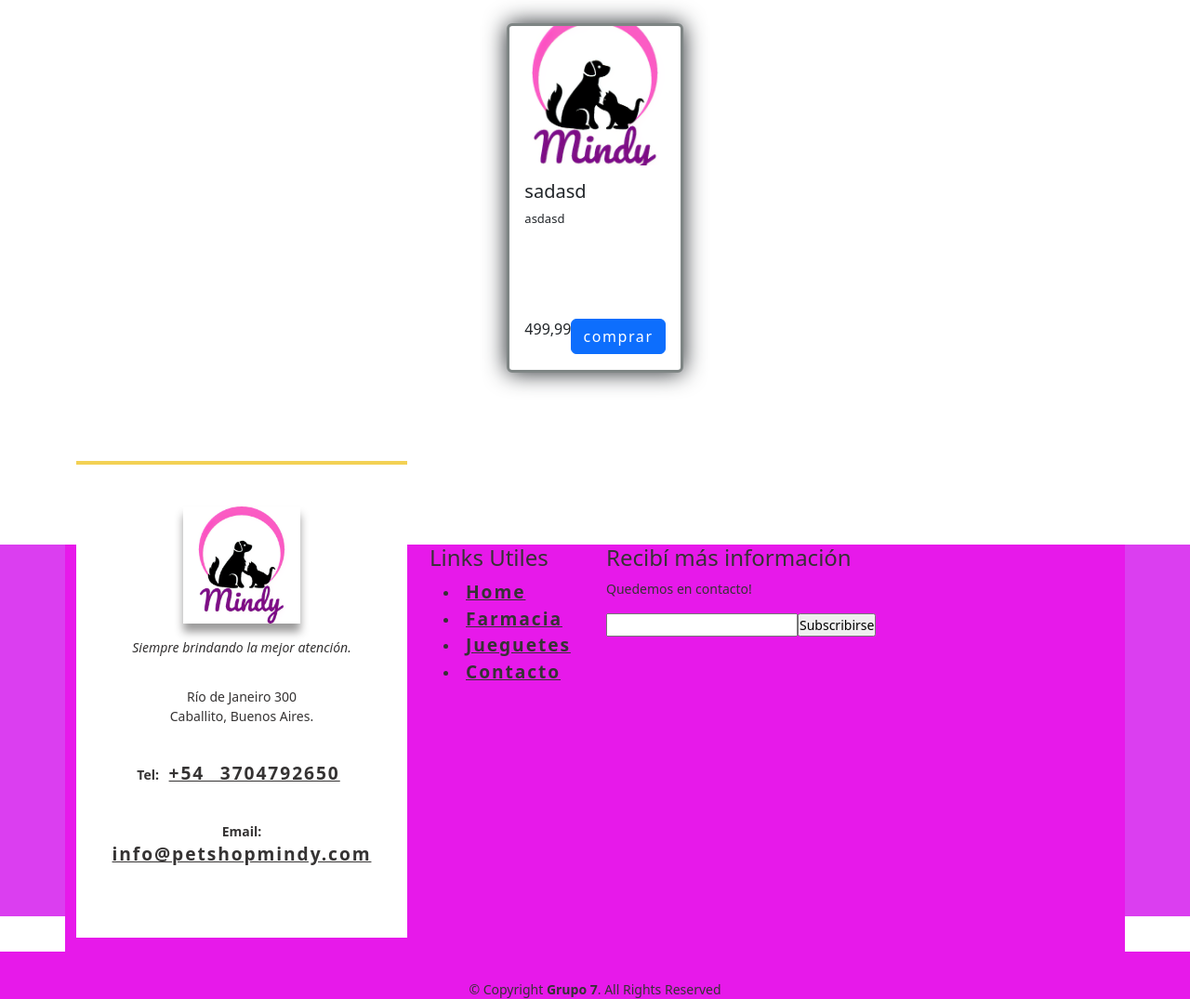
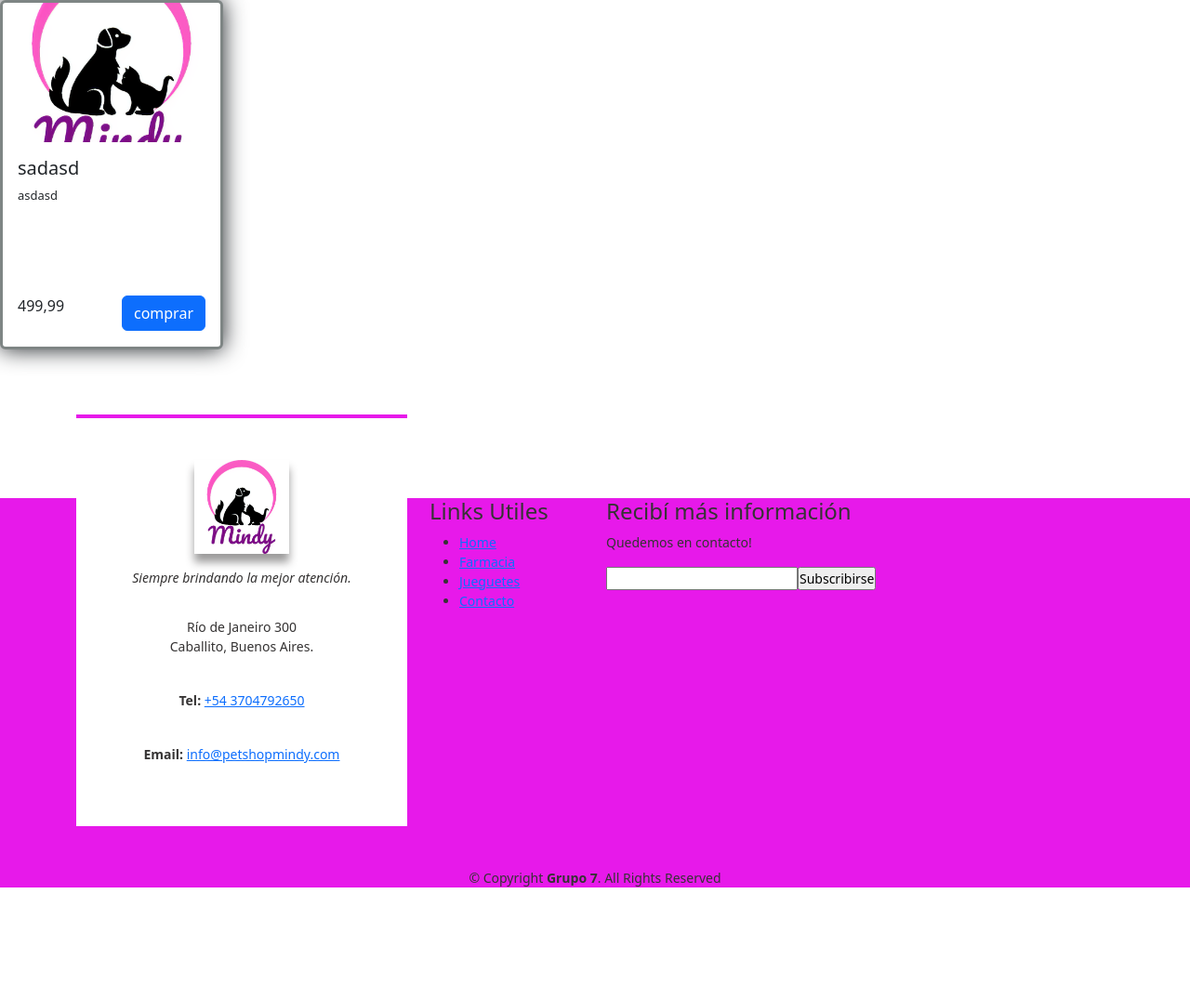
Before and after one commit to ChristianArielCostaLiloff/challenge-pet-shop-mindy, a plain HTML site: page index.html in a window 1280 px wide. Shown: the whole page at 93% size. After the commit the page ends 955 px from the top, so only its background shows below. Drawn offline with nearby package versions, Linux system fonts and the light colour scheme.

Commit message:
cambios en el estilo

```diff
--- a/footer.css
+++ b/footer.css
@@ -11,12 +11,12 @@
 footer {
   margin-top: 20vh;
   max-height: 50vh;
-  background-color: #dd24e6;
+  background-color: #e719ea;
   transition: 0.8s;
 }
 
 #footer {
-  background: #db3ef0;
+  background: #e719ea;
   padding: 0 0 30px 0;
   color: rgb(53, 51, 51);
   font-size: 14px;
@@ -27,14 +27,14 @@ footer {
   margin-bottom: 15px;
   background: white;
   color: rgb(53, 51, 51);
-  border-top: 4px solid #eebb02ac;
+  border-top: 4px solid #e719ea;
   text-align: center;
   padding: 30px 20px;
 }
 
 .logoFooter {
   display: block;
-  width: 40%;
+  width: 32%;
   margin: 15px auto;
   filter: drop-shadow(0px 9px 5px rgb(155, 154, 154));
 }
@@ -44,16 +44,6 @@ footer {
   padding-top: 30px;
 }
 
-a {
-  font-size: 1.2rem;
-  line-height: 1.5em;
-  word-spacing: 0.5em;
-  letter-spacing: 0.1em;
-  display: inline;
-  font-weight: bold;
-  padding: 7px;
-  color: var(--icon-hover-bg);
-}
 
 /* card */
 .card {
@@ -76,6 +66,16 @@ a {
   object-fit: cover;
 }
 
+.img-card:hover {
+  transform: translateY(-25%);
+  box-shadow: rgba(226, 196, 63, 0.25) 0px 13px 47px -5px, rgba(180, 71, 71, 0.3) 0px 8px 16px -8px;
+}
+
+.card-button:hover {
+  border: 1px solid #efabefe7;
+  background-color: #efabefe7;
+}
+
 .card-text {
   height: 100px;
   font-size: small;
--- a/index.html
+++ b/index.html
@@ -16,7 +16,7 @@
     <header>
     </header>
     <main>
-        <div class="cards-container">
+        <div id="cont_juguetes">
             <article class="card">
                 <img src="./assets/img/logo_high_res.png" class="card-img-top img-card" alt="">
                 <div class="card-body d-flex flex-column justify-content-between">
@@ -24,7 +24,7 @@
                     <p class="card-text">asdasd</p>
                     <div class="d-flex justify-content-between align-items-center">
                         <p>499,99</p>
-                        <a class="btn btn-primary">comprar</a>
+                        <a class="card-button btn btn-primary">comprar</a>
                     </div>
                 </div>
             </article>
--- a/style.css
+++ /dev/null
@@ -1,18 +0,0 @@
-* {
-    margin: 0;
-    padding: 0;
-    box-sizing: border-box;
-  }
-
-  footer {
-    min-height: 47vh;
-    background-color: #dd24e6;
-    transition: 0.8s;
-  }
-
-  .logoFooter {
-    display: block;
-    width: 40%;
-    margin: 15px auto;
-    filter: drop-shadow(0px 9px 5px rgb(155, 154, 154));
-  }
```
